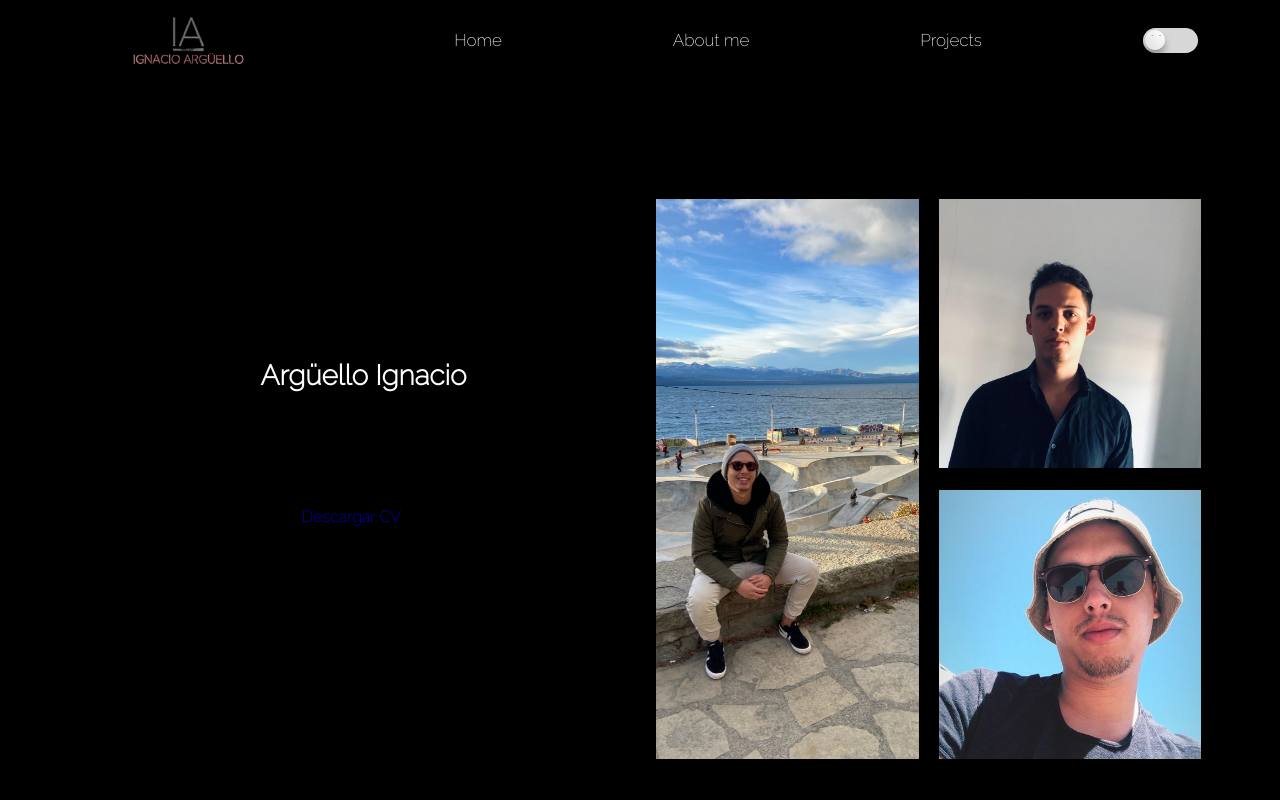
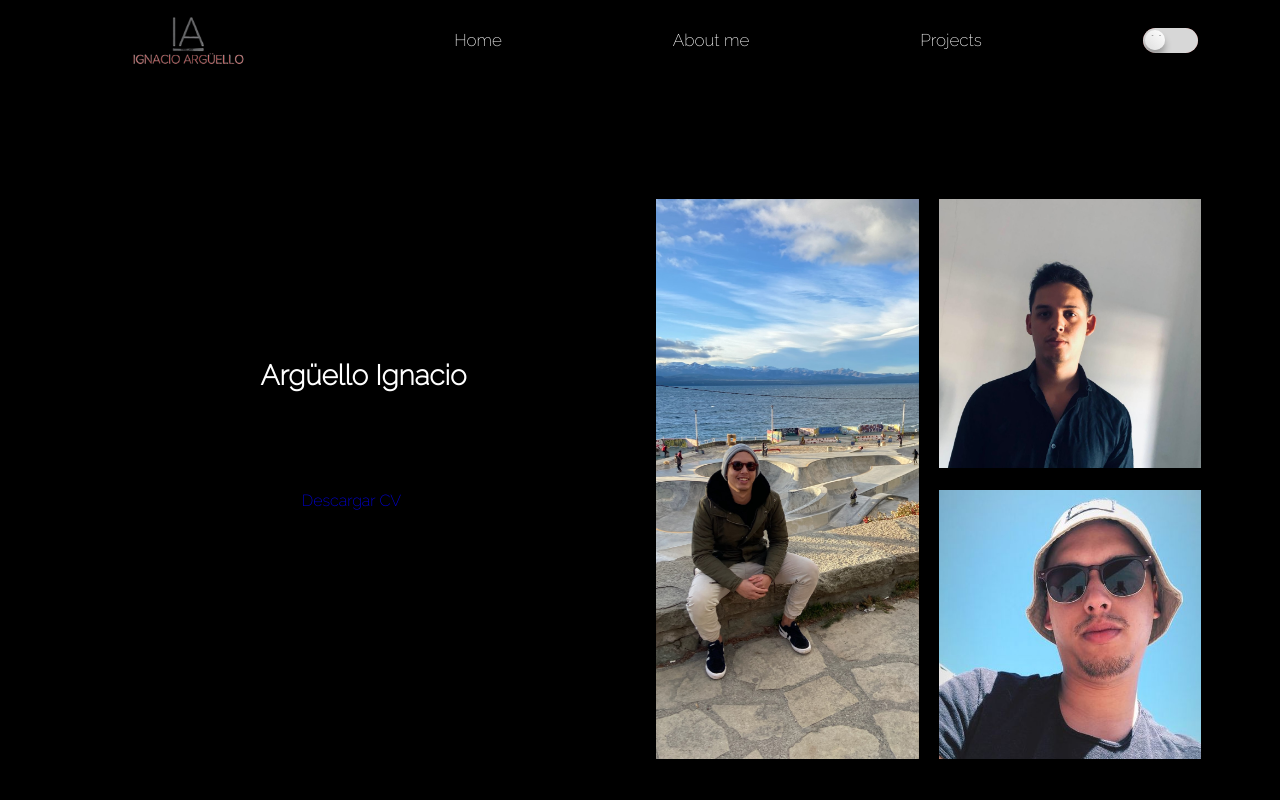
Before and after one commit to ignaarguello/Briefcase-Portfolio, a React (Create React App) app: page / in a window 1280 px wide. Shown: the top 800 px of the page. Built offline with nearby package versions, Linux system fonts and the light colour scheme.

Commit message:
estilos a footer, after redux

```diff
--- a/src/components/DarkLight/DarkLight.jsx
+++ b/src/components/DarkLight/DarkLight.jsx
@@ -22,6 +22,7 @@ export default function DarkLight() {
         const flecha = document.querySelector('#flecha-abajo')
         const titulo_stack_skills = document.querySelector('#titulo-stack__Skills')
         const buttons_footer = document.querySelectorAll('.anchor-footer__footer')
+        const titulo_footer = document.querySelector('.titulo-ignacio__footer')
 
         if (theme === false) {
             dispatch(change_true())
@@ -51,6 +52,9 @@ export default function DarkLight() {
             titulo_stack_skills.classList.add('text-black')
             /* Buttons Footer */
             buttons_footer.forEach(e => e.classList.add('button-light__bg-dark'))
+            /* Titulos Footer*/
+            titulo_footer.classList.remove('text-white')
+            titulo_footer.classList.add('text-black')
         }
 
         if (theme === true) {
@@ -81,6 +85,9 @@ export default function DarkLight() {
             titulo_stack_skills.classList.add('text-white')
             /* Buttons Footer */
             buttons_footer.forEach(e => e.classList.add('button-light__bg-dark'))
+             /* Titulos Footer*/
+             titulo_footer.classList.remove('text-black')
+             titulo_footer.classList.add('text-white')
         }
     }
 
--- a/src/pages/Home/Home.css
+++ b/src/pages/Home/Home.css
@@ -78,7 +78,7 @@
     justify-content: start;
     align-items: center;
     padding-top: 8rem;
-    gap: 3rem;
+    gap: 2.5rem;
   }
 
   #button-descargarCV__home{
@@ -107,7 +107,7 @@
   #titulo-fullstack__home {
     font-size: 26px;
     margin-top: 1.5rem;
-    color: rgb(42, 41, 41);
+    color: rgb(128, 120, 120);
     transition: .8s ease;
   }
 
```
